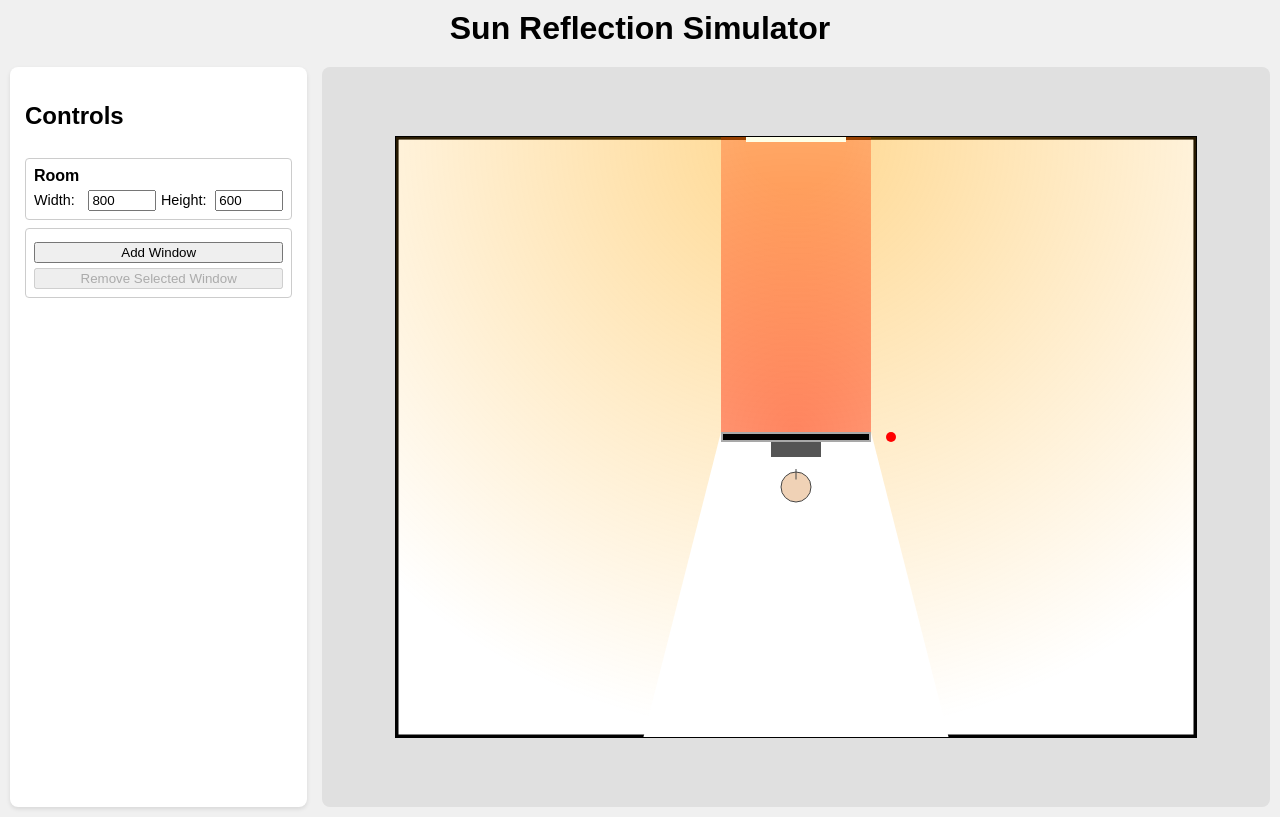
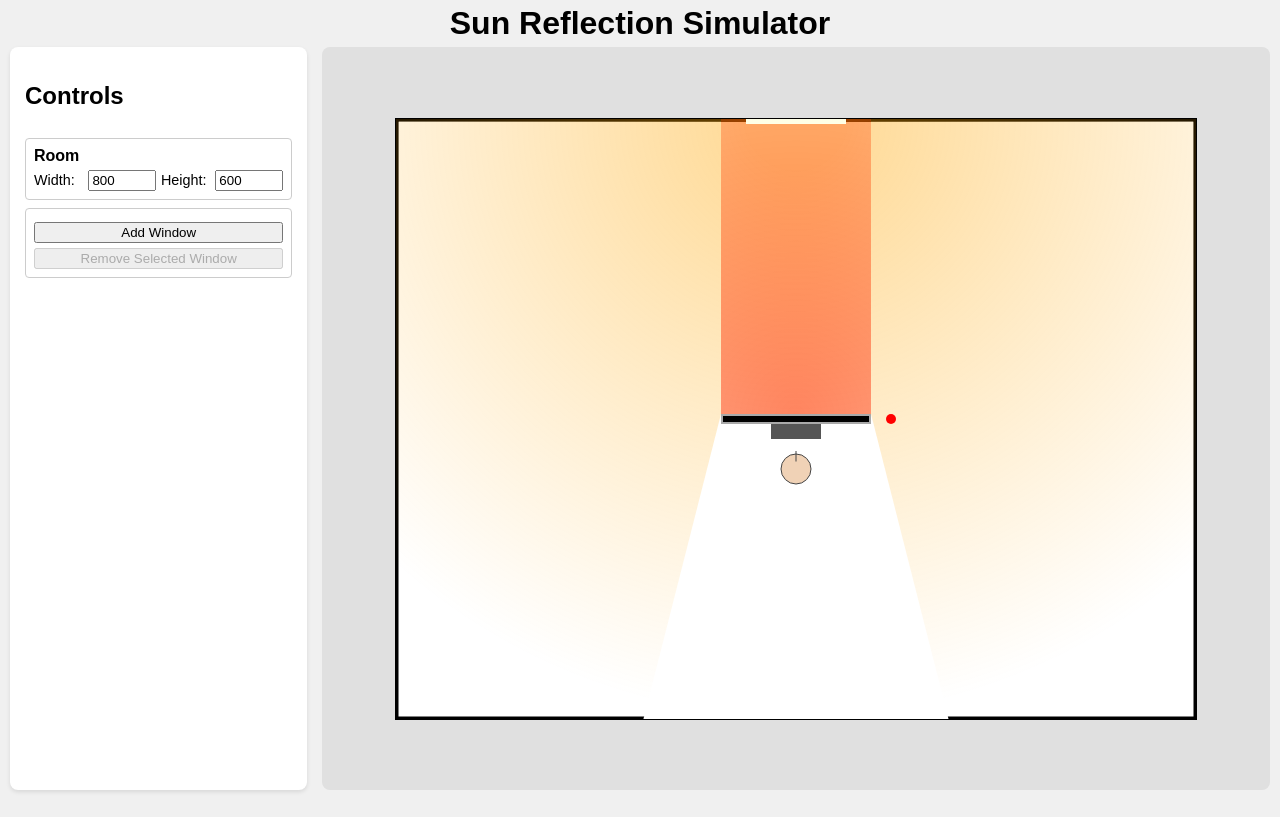
Before and after one commit to igorzamyslov/sun-reflection-sim, a plain HTML site: page index.html in a window 1280 px wide. Drawn offline with Linux system fonts and the light colour scheme.

Commit message:
Fit the screen

```diff
--- a/style.css
+++ b/style.css
@@ -2,13 +2,15 @@ body {
     font-family: sans-serif;
     display: flex;
     flex-direction: column;
-    align-items: center;
     margin: 0;
     background-color: #f0f0f0;
+    height: 100vh;
+    overflow: hidden;
 }
 
 h1 {
-    margin: 10px;
+    margin: 5px;
+    text-align: center;
 }
 
 #app {
@@ -16,9 +18,10 @@ h1 {
     flex-direction: row;
     gap: 15px;
     width: 100%;
-    height: calc(100vh - 40px);
-    padding: 10px;
+    padding: 0 10px 10px 10px;
     box-sizing: border-box;
+    flex-grow: 1;
+    min-height: 0;
 }
 
 #controls {
```
